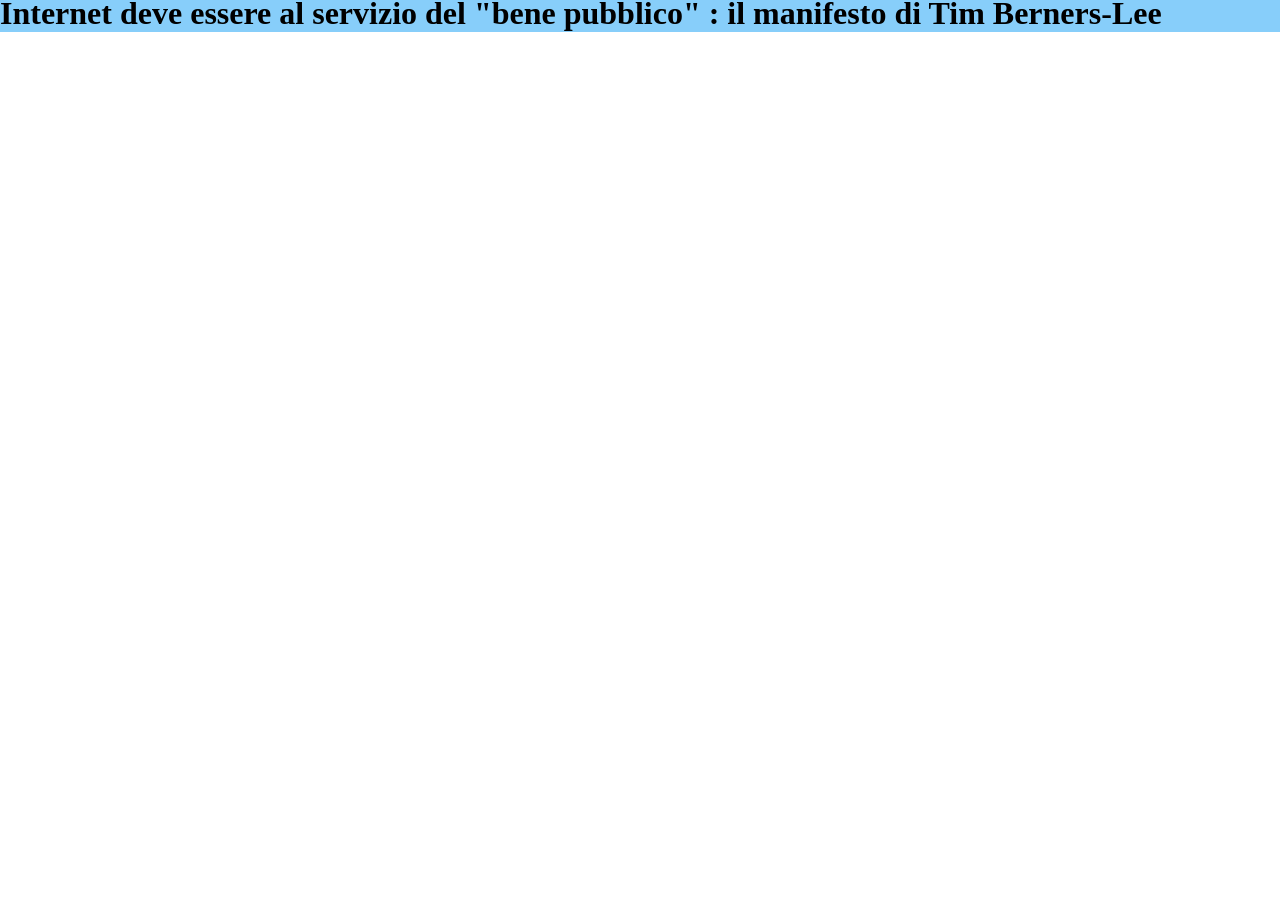
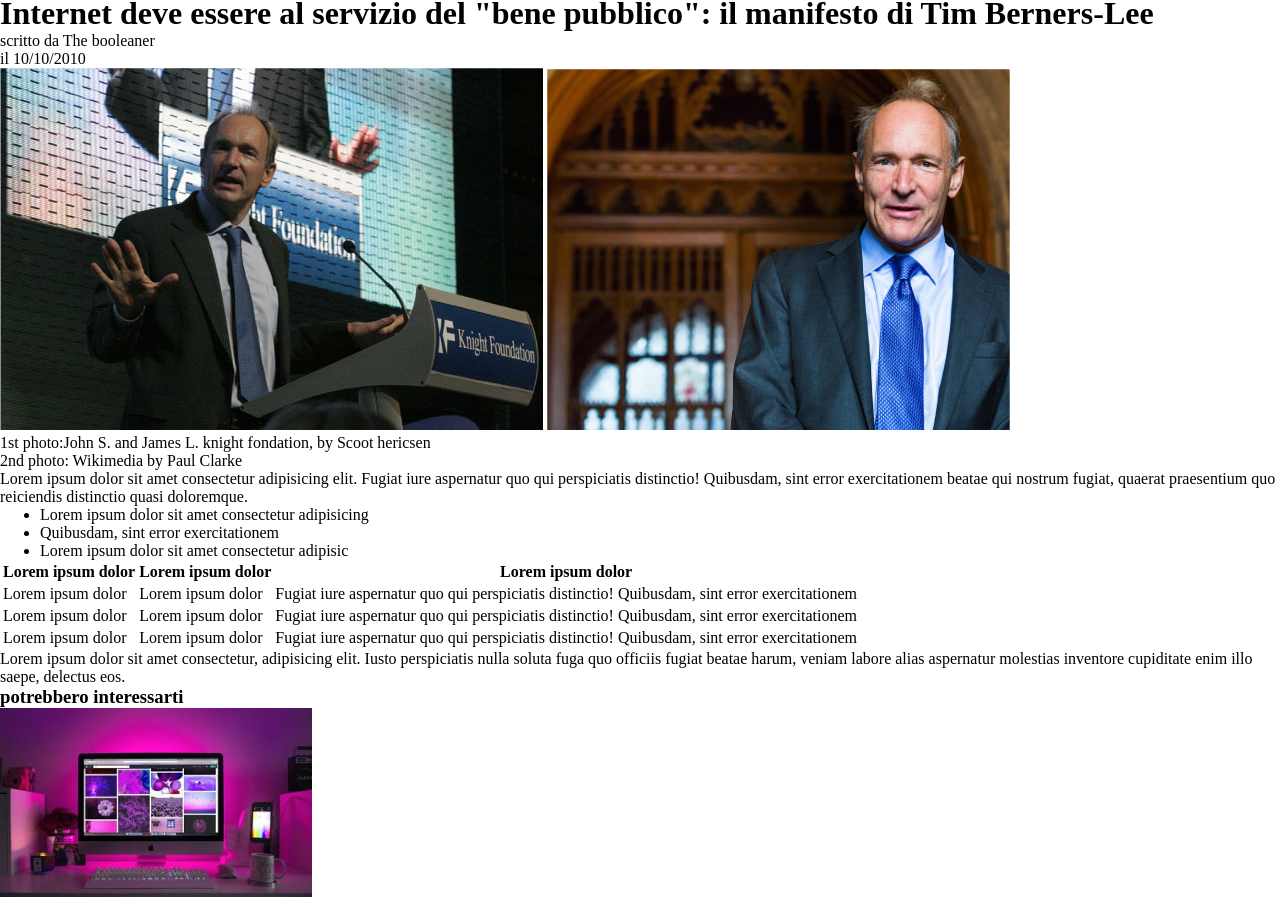
Before and after one commit to GiovanniTinelli/html-css-booleaner, a plain HTML site: page index.html in a window 1280 px wide. Shown: the part 688-1585 px from the top of the page. Before the commit the page ends 800 px from the top, so only its background shows below. Drawn offline with Linux system fonts and the light colour scheme.

Commit message:
second commit

```diff
--- a/index.html
+++ b/index.html
@@ -14,13 +14,69 @@
     <div class="header"><img src="css/img-css/pattern.png" alt="background-header">
       <img src="css/img-css/logo.svg" alt="logo">
     </div>
-    <h1>Internet deve essere al servizio del "bene pubblico" : il manifesto di Tim Berners-Lee</h1>
-
   </header>
 
   <main>
+    <h1>Internet deve essere al servizio del "bene pubblico": il manifesto di Tim Berners-Lee</h1>
+    <p>scritto da The booleaner </p>
+    <p>il 10/10/2010</p>
+    <img src="css/img-css/tim-1.jpg" alt="tim-photo-1">
+    <img src="css/img-css/tim-2.jpg" alt="tim-photo-2">
+    <p>1st photo:John S. and James L. knight fondation, by Scoot hericsen</p>
+    <p>2nd photo: Wikimedia by Paul Clarke</p>
+    <section>
+      <p>Lorem ipsum dolor sit amet consectetur adipisicing elit. Fugiat iure aspernatur quo qui perspiciatis distinctio! Quibusdam, sint error exercitationem beatae qui nostrum fugiat, quaerat praesentium quo reiciendis distinctio quasi doloremque.</p>
+    </section>
+    <section>
+      <ul>
+        <li>Lorem ipsum dolor sit amet consectetur adipisicing </li>
+        <li>Quibusdam, sint error exercitationem </li>
+        <li>Lorem ipsum dolor sit amet consectetur adipisic</li>
+      </ul>
+    </section>
+    <div>
+      <table>
+        <thead>
+          <tr>
+            <th>Lorem ipsum dolor </th>
+            <th>Lorem ipsum dolor </th>
+            <th>Lorem ipsum dolor </th>
+          </tr>
+        </thead>
+        <tbody>
+          <tr>
+            <td>Lorem ipsum dolor </td>
+            <td>Lorem ipsum dolor </td>
+            <td>Fugiat iure aspernatur quo qui perspiciatis distinctio! Quibusdam, sint error exercitationem  </td>
+          </tr>
+          <tr>
+            <td>Lorem ipsum dolor </td>
+            <td>Lorem ipsum dolor </td>
+            <td>Fugiat iure aspernatur quo qui perspiciatis distinctio! Quibusdam, sint error exercitationem</td>
+          </tr>
+        </tbody>
+        <tfoot>
+          <tr>
+            <td>Lorem ipsum dolor</td>
+            <td>Lorem ipsum dolor</td>
+            <td>Fugiat iure aspernatur quo qui perspiciatis distinctio! Quibusdam, sint error exercitationem</td>
+          </tr>
+        </tfoot>
+      </table>
+    </div>
+
+    <section>
+      Lorem ipsum dolor sit amet consectetur, adipisicing elit. Iusto perspiciatis nulla soluta fuga quo officiis fugiat beatae harum, veniam labore alias aspernatur molestias inventore cupiditate enim illo saepe, delectus eos.
+    </section>
 
   </main>
 
+  <footer>
+    <h3>potrebbero interessarti</h3>
+    <img src="css/img-css/monitor.jpg" alt="monitor">
+    <br>
+    <img src="css/img-css/graph.jpg" alt="graphic">
+  </footer>
+
 </body>
 </html>
```
